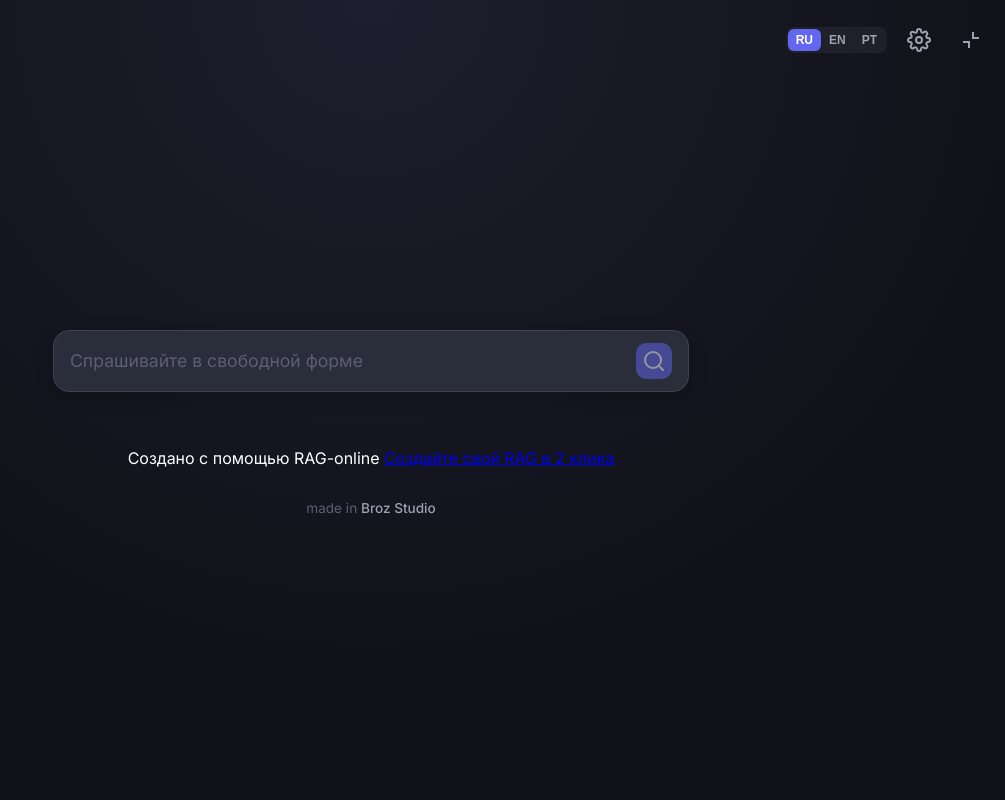
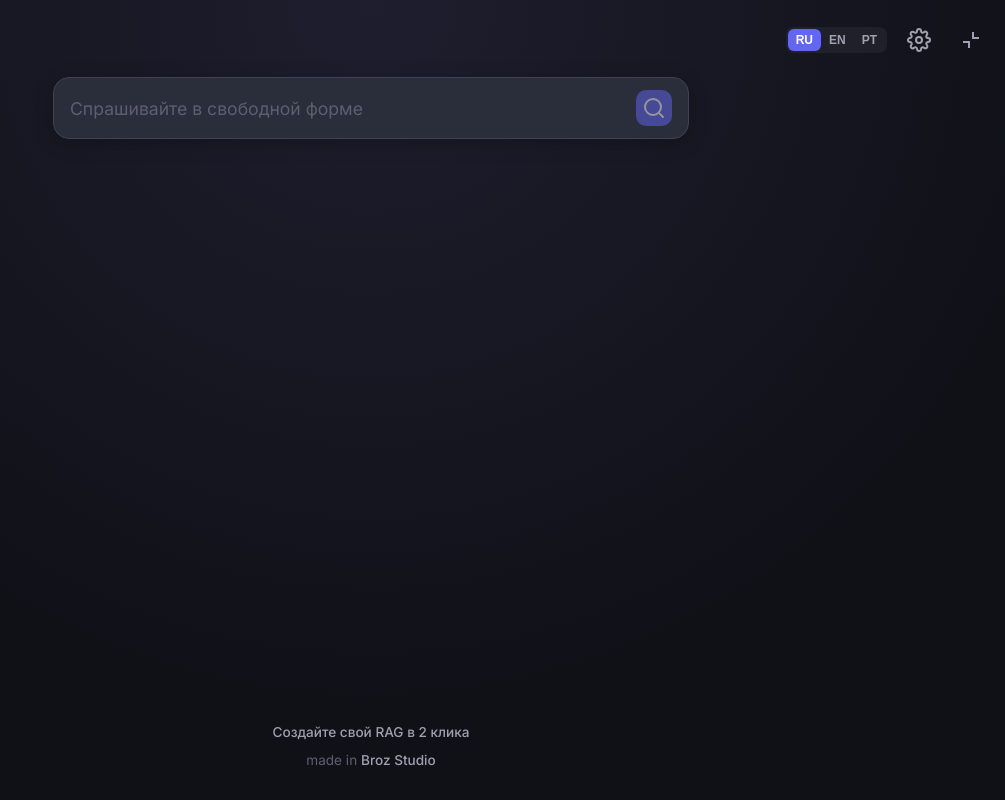
Before and after one commit to falcorrus/RAG-online, a plain HTML site: page index.html in a window 1280 px wide. Shown: the whole page, without its empty margins (269-1274 px from the left). Drawn offline with Linux system fonts and the light colour scheme; no server answers.

Commit message:
в футере Создайте свой RAG в 2 клика

```diff
--- a/index.html
+++ b/index.html
@@ -216,7 +216,6 @@
     </main>
 
     <div class="powered-by">
-        <span data-i18n="promo_text">Создано с помощью RAG-online</span>
         <a href="#" id="promoLink" data-i18n="promo_link">Создайте свой RAG в 2 клика</a>
     </div>
 
--- a/script.js
+++ b/script.js
@@ -75,7 +75,6 @@ document.addEventListener('DOMContentLoaded', () => {
             clear_logs_btn: "Очистить логи",
             download_logs_btn: "Скачать",
             log_item_label: "Запрос",
-            promo_text: "Создано с помощью RAG-online",
             promo_link: "Создайте свой RAG в 2 клика"
         },
         en: {
@@ -98,7 +97,6 @@ document.addEventListener('DOMContentLoaded', () => {
             clear_logs_btn: "Clear Logs",
             download_logs_btn: "Download",
             log_item_label: "Query",
-            promo_text: "Powered by RAG-online",
             promo_link: "Create your RAG in 2 clicks"
         },
         pt: {
@@ -121,7 +119,6 @@ document.addEventListener('DOMContentLoaded', () => {
             clear_logs_btn: "Limpar Registros",
             download_logs_btn: "Baixar",
             log_item_label: "Consulta",
-            promo_text: "Criado com RAG-online",
             promo_link: "Crie seu RAG em 2 cliques"
         }
     };
--- a/style.css
+++ b/style.css
@@ -832,9 +832,29 @@ input:checked + .slider:before {
     transform: translateY(0);
 }
 
+.powered-by {
+    margin-top: auto;
+    padding-top: 60px;
+    font-size: 0.85rem;
+    color: var(--text-muted);
+    text-align: center;
+    width: 100%;
+}
+
+.powered-by a {
+    color: var(--text-secondary);
+    text-decoration: none;
+    font-weight: 500;
+    transition: color 0.2s;
+}
+
+.powered-by a:hover {
+    color: var(--brand-color);
+}
+
 /* Footer */
 .creator-footer {
-    margin-top: 2rem;
+    margin-top: 12px;
     padding-bottom: 2rem;
     font-size: 0.85rem;
     color: var(--text-muted);
```
